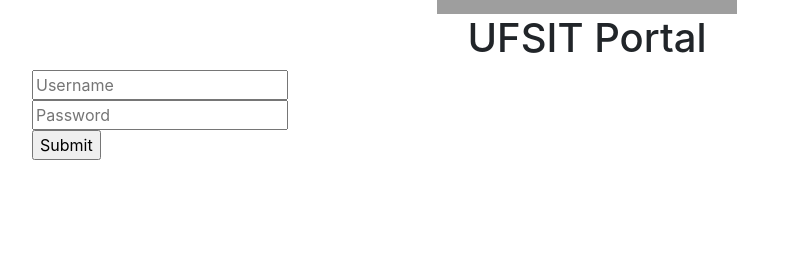
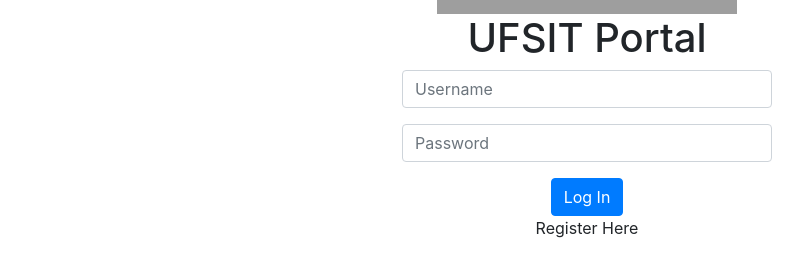
Before and after one commit to ufsit/ufsit-portal, a React (Create React App) app: page / in a window 1280 px wide. Shown: the part 212-488 px from the top of the page, without its empty margins (53-856 px from the left). Built offline with nearby package versions, Linux system fonts and the light colour scheme; grey boxes are pictures that could not be loaded.

Commit message:
Create Login Component
Functionality is still needed to be created

```diff
--- a/src/App.js
+++ b/src/App.js
@@ -2,7 +2,7 @@ import React from 'react';
 import 'bootstrap/dist/css/bootstrap.min.css';
 import { BrowserRouter as Router, Route } from 'react-router-dom';
 
-import Sidebar from './components/sidebar.component';
+//import Sidebar from './components/sidebar.component';
 import Login from './components/login.component';
 
 function App() {
--- a/src/components/login.component.js
+++ b/src/components/login.component.js
@@ -1,26 +1,36 @@
-import React, { Component } from 'react';
-import { Link } from 'react-router-dom';
-import 'bootstrap/dist/css/bootstrap.min.css';
-import axios from 'axios';
+import React from 'react';
+import {Form, Button} from 'react-bootstrap';
+//import axios from 'axios';
 import '../App.css';
 
 export default class Login extends React.Component {
+  constructor(props) {
+    super(props);
+    this.state = {
+      isForLogin: true, // Sees if the component will send a login request
+    };
+  }
+
+  login(username, password) {
+
+  }
+
   render() {
     return (
       <div className="container">
-        <img src={process.env.PUBLIC_URL + '/sit.png'} className="logo-login"/>
+        <img src={process.env.PUBLIC_URL + '/sit.png'} alt={"UFSIT LOGO"} className="logo-login" />
         <h1>UFSIT Portal</h1>
-        <form className="col">
-          <div className="row">
-            <input type="text" placeholder="Username"/>
-          </div>
-          <div className="row">
-            <input type="password" placeholder="Password"/>
-          </div>
-          <div className="row">
-            <input type="submit" value="Submit"/>
-          </div>
-        </form>
+        <Form>
+          <Form.Group controlId="formEmail">
+            <Form.Control type="email" placeholder="Username" className="col-md-4 offset-sm-4" />
+          </Form.Group>
+
+          <Form.Group controlId="formPassword">
+            <Form.Control type="password" placeholder="Password" className="col-md-4 offset-sm-4" />
+          </Form.Group>
+          <Button variant="primary" type="submit">Log In</Button>
+        </Form>
+        <p>Register Here</p>
       </div>
     );
   }
--- a/src/index.js
+++ b/src/index.js
@@ -1,6 +1,5 @@
 import React from 'react';
 import ReactDOM from 'react-dom';
-import 'bootstrap/dist/css/bootstrap.css';
 import './index.css';
 import App from './App';
 
```
